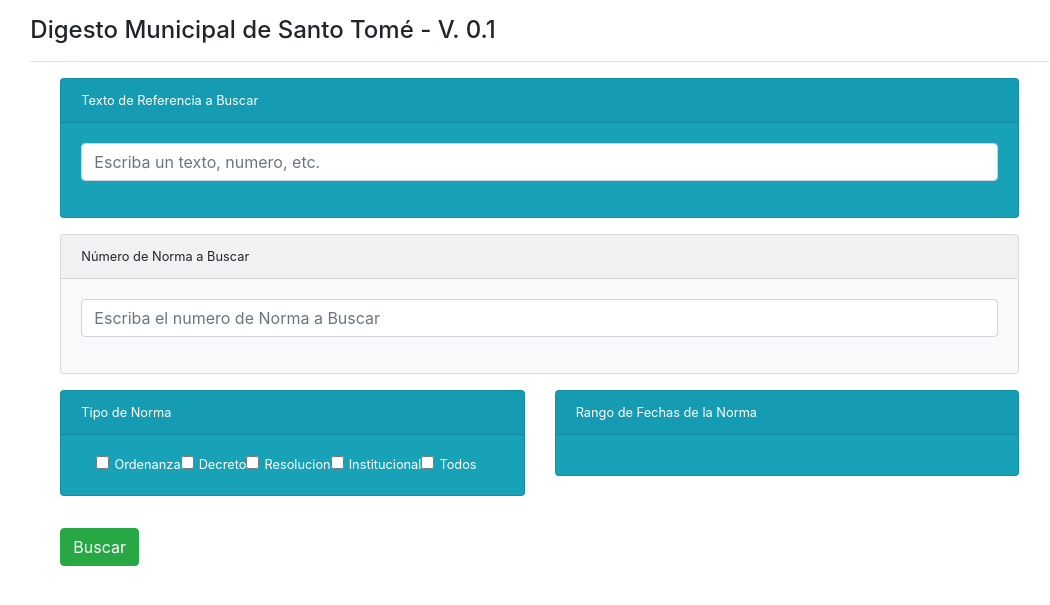
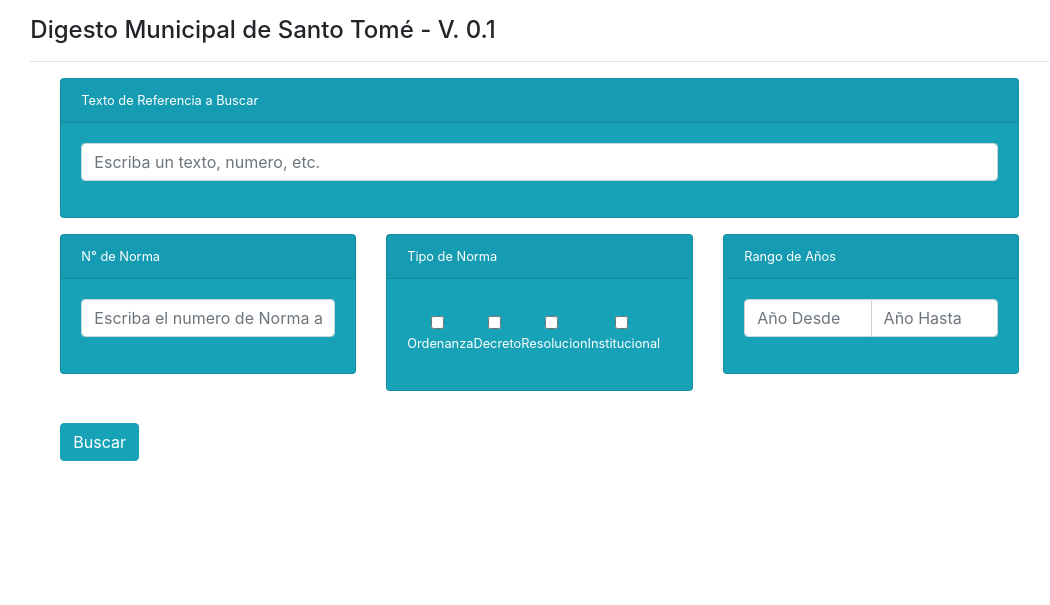
Before and after one commit to leykerSV/digesto1, a CodeIgniter app: page /digesto1/ in a window 1280 px wide. Shown: the top 605 px of the page, without its empty margins (207-1257 px from the left). Run offline with CodeIgniter, Linux system fonts and the light colour scheme; data comes from the database, SQL or seed files in the repository.

Commit message:
Busqueda por tipo, nombre o numero

```diff
--- a/application/controllers/Inicio.php
+++ b/application/controllers/Inicio.php
@@ -14,13 +14,23 @@ class Inicio extends CI_Controller {
 
         //$this->form_validation->set_rules('busqueda','Busqueda');
         //$this->form_validation->set_rules('busquedanorma','Busqueda');
+        $uno=$this->input->post('busqueda');
+        $dos=$this->input->post('busquedanorma');
 
-        if((is_null($this->input->post('busqueda'))==false) or (is_null($this->input->post('busquedanorma'))==false)){
+        if(($uno<>null) or ($uno<>"") or ($dos<>null) or ($dos<>"")){
+            if(!empty($_POST['tipo_norma'])){
+                // Ciclo para mostrar las casillas checked checkbox.
+                foreach($_POST['tipo_norma'] as $selected){
+                    $tipo[]=$selected;
+                }
+            }else{
+                $tipo=null;
+            }
             $this->load->model('digestodb','',TRUE);
             if ($this->input->post('busquedanorma')<>""){
-                $resnormas = $this->digestodb->busqueda_norma_numero($this->input->post('busquedanorma'));
+                $resnormas = $this->digestodb->busqueda_norma_numero($this->input->post('busquedanorma'),$tipo);
             }else{
-                $resnormas = $this->digestodb->busqueda_norma($this->input->post('busqueda'));
+                $resnormas = $this->digestodb->busqueda_norma($this->input->post('busqueda'),$tipo);
             }
             $data['listaNormas'] = json_decode(json_encode($resnormas), True);
             $data['contador']=count($resnormas);
--- a/application/models/Digestodb.php
+++ b/application/models/Digestodb.php
@@ -44,12 +44,17 @@ Class Digestodb extends CI_Model
     * @param string $password Pass del usuario.
     * @return boolean Devuelve True si los datos son correctos.
     */
-    function busqueda_norma($texto)
+    function busqueda_norma($texto,$tipo)
     {
         $this->load->database();
         $this->db->select('*');
         $this->db->from('Normas');
         $this->db->where('contenido like ' . "'%" . $texto . "%'");
+        if(!is_null($tipo)){
+            foreach ($tipo as $opcion) {
+                $this->db->where('tipo = '.$opcion);
+            }
+        }
         $this->db->order_by('fechapromulgacion', 'DESC');
         $query = $this->db->get();
         $a=$query->result();
@@ -65,12 +70,17 @@ Class Digestodb extends CI_Model
     * @param string $password Pass del usuario.
     * @return boolean Devuelve True si los datos son correctos.
     */
-    function busqueda_norma_numero($texto)
+    function busqueda_norma_numero($texto,$tipo)
     {
         $this->load->database();
         $this->db->select('*');
         $this->db->from('Normas');
         $this->db->where('numero = '.$texto);
+        if(!is_null($tipo)){
+            foreach ($tipo as $opcion) {
+                $this->db->where('tipo = '.$opcion);
+            }
+        }
         $this->db->order_by('fechapromulgacion', 'DESC');
         $query = $this->db->get();
         $a=$query->result();
--- a/application/views/principal/busqueda.php
+++ b/application/views/principal/busqueda.php
@@ -13,9 +13,12 @@
       </div>
     </div>
   </div>
-  <div class="card bg-light mb-3">
+
+  <div class="row">
+    <div class="col">
+      <div class="card text-white bg-info mb-3">
         <div class="card-header">
-      Número de Norma a Buscar
+          N° de Norma
         </div>
         <div class="card-body">
           <div class="input-group mb-3">
@@ -23,36 +26,39 @@
           </div>
         </div>
       </div>
-  <div class="row">
+    </div>
     <div class="col">
       <div class="card text-white bg-info mb-3">
         <div class="card-header">
           Tipo de Norma
         </div>
         <div class="card-body" align="center">
+          <p></p>
           <div class="form-check-inline">
                 <?php
                 foreach($all_tipo as $tipo)
                 {
                   echo '<label class="form-check-label">';
-                  echo '<input type="checkbox" class="form-check-input" value="'.$tipo->codigo.'">'.$tipo->nombre.'   </input>';
+                  echo '<input type="checkbox" name="tipo_norma[]" class="form-check-input" value="'.$tipo->codigo.'">'.$tipo->nombre.'   </input>';
                   echo '</label>';
                 }
                 ?>
-                <label class="form-check-label">
-                  <input type="checkbox" class="form-check-input" value="0">Todos
-                </label>
+
             </div>
+            <p></p>
         </div>
       </div>
     </div>
     <div class="col">
       <div class="card text-white bg-info mb-3">
         <div class="card-header">
-          Rango de Fechas de la Norma
+          Rango de Años
         </div>
         <div class="card-body">
-
+          <div class="input-group mb-3">
+            <input type="text" name="añodesde" value="" class="form-control" aria-label="Sizing example input" aria-describedby="inputGroup-sizing-default" id="añodesde" placeholder="Año Desde" />
+            <input type="text" name="añohasta" value="" class="form-control" aria-label="Sizing example input" aria-describedby="inputGroup-sizing-default" id="añohasta" placeholder="Año Hasta" />
+          </div>
         </div>
       </div>
     </div>
@@ -65,11 +71,11 @@
 
   <div class="form-group">
 		<div class="col-sm-offset-4 col-sm-8">
-			<button type="submit" class="btn btn-success">Buscar</button>
+			<button type="submit" class="btn btn-info">Buscar</button>
     </div>
 	</div>
   <?php if(isset($contador)){?>
-    <div class="alert alert-info">Se encontraron <?php echo $contador ?> Normas que coiciden con el criterio de búsqueda</div>
+    <div class="alert alert-info">Se encontraron <?php echo $contador ?> Normas que coinciden con el criterio de búsqueda</div>
   <?php } ?>
 
 <?php
@@ -132,6 +138,19 @@
               <?php endforeach; ?>
             </tbody>
       </table>
+      <nav aria-label="Page navigation example">
+        <ul class="pagination justify-content-center">
+          <li class="page-item disabled">
+            <a class="page-link" href="#" tabindex="-1" aria-disabled="true">Previous</a>
+          </li>
+          <li class="page-item"><a class="page-link" href="#">1</a></li>
+          <li class="page-item"><a class="page-link" href="#">2</a></li>
+          <li class="page-item"><a class="page-link" href="#">3</a></li>
+          <li class="page-item">
+            <a class="page-link" href="#">Next</a>
+          </li>
+        </ul>
+      </nav>
     </div>
   </nav>
 
```
Lines whose indentation alone changed are shown as unchanged.
